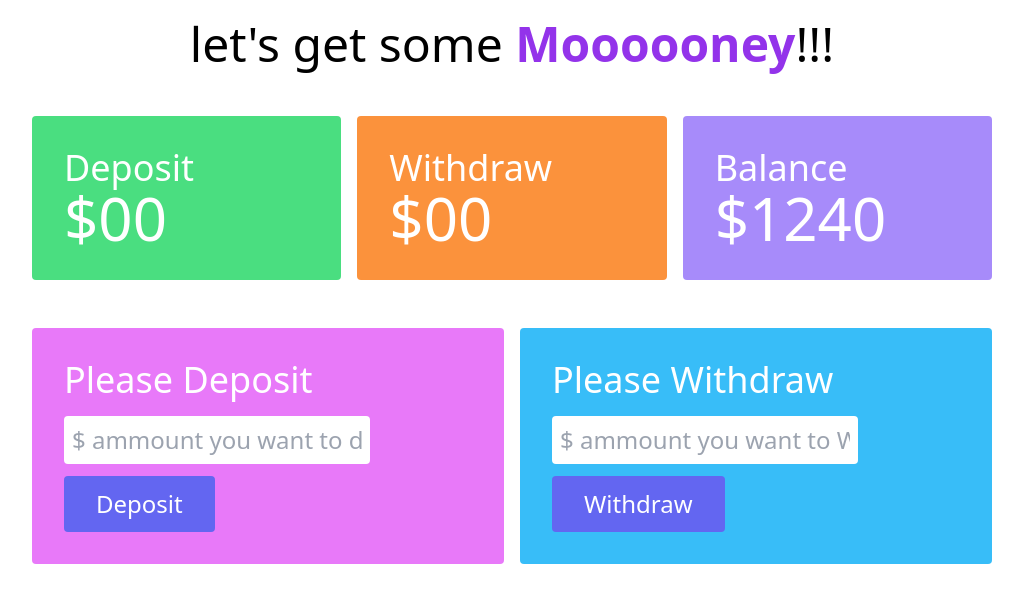
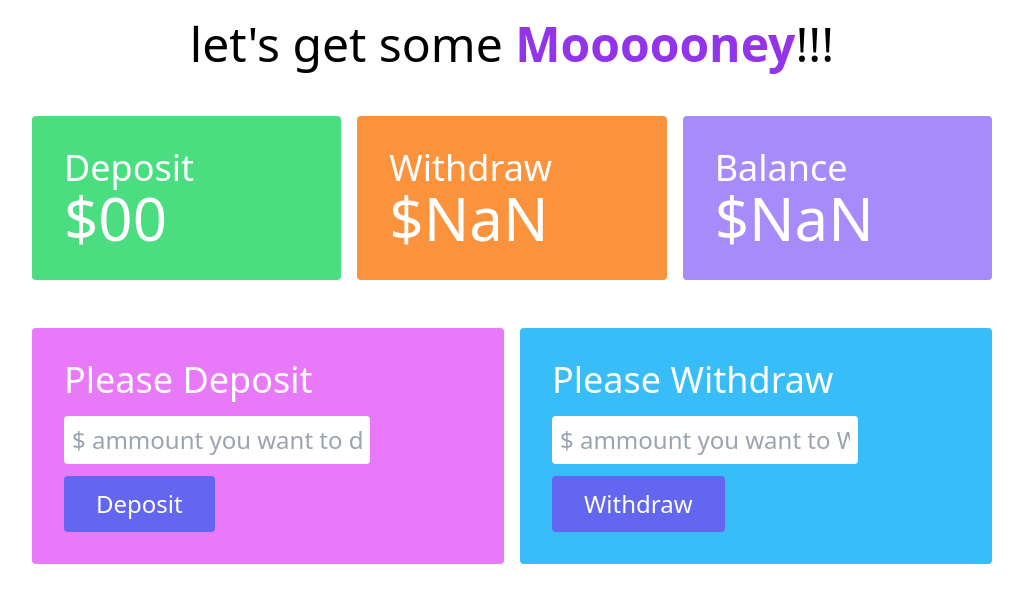
Before and after one commit to iamapusaha/baap-er-bank2.0, a plain HTML site: page bank.html in a window 1280 px wide. Both pictures are taken after a click on the button "Withdraw". Shown: the whole page, without its empty margins (128-1151 px from the left). Drawn offline with nearby package versions, Linux system fonts and the light colour scheme.

Commit message:
added withdraw functionality

```diff
--- a/bank.html
+++ b/bank.html
@@ -50,6 +50,7 @@
         </section>
     </main>
     <script src="deposit.js"></script>
+    <script src="withhdraw.js"></script>
 </body>
 
 </html>
--- /dev/null
+++ b/withhdraw.js
@@ -0,0 +1,21 @@
+document.getElementById('btn-withdraw').addEventListener('click', function () {
+    const withdrawField = document.getElementById('withdraw-field')
+    const withdrawFieldString = withdrawField.value;
+    const newWithdrawAmount = parseFloat(withdrawFieldString);
+
+    const withdrawTotalElement = document.getElementById('withdraw-total');
+    const preWithdrawTotalString = withdrawTotalElement.innerText;
+    const preWithdrawTotal = parseFloat(preWithdrawTotalString);
+
+    const currentWithDrawTotal = preWithdrawTotal + newWithdrawAmount;
+    withdrawTotalElement.innerText = currentWithDrawTotal;
+
+    const balanceTotalElement = document.getElementById('balance-total');
+    const balanceTotalElementString = balanceTotalElement.innerText;
+    const preBalancerTotal = parseFloat(balanceTotalElementString);
+
+    const currentBalanceTotal = preBalancerTotal - newWithdrawAmount;
+    balanceTotalElement.innerText = currentBalanceTotal;
+
+    withdrawField.value = '';
+})
```
